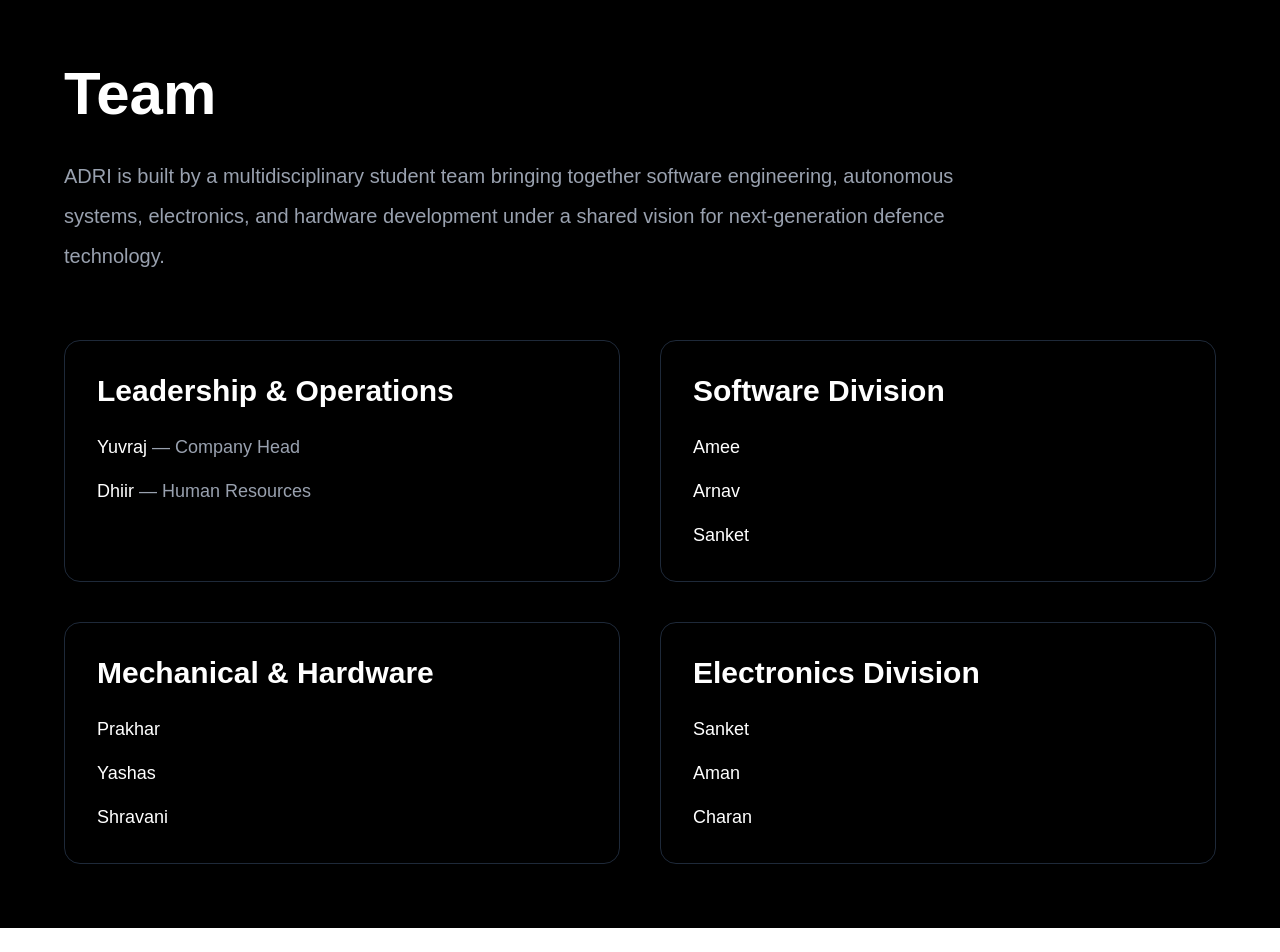
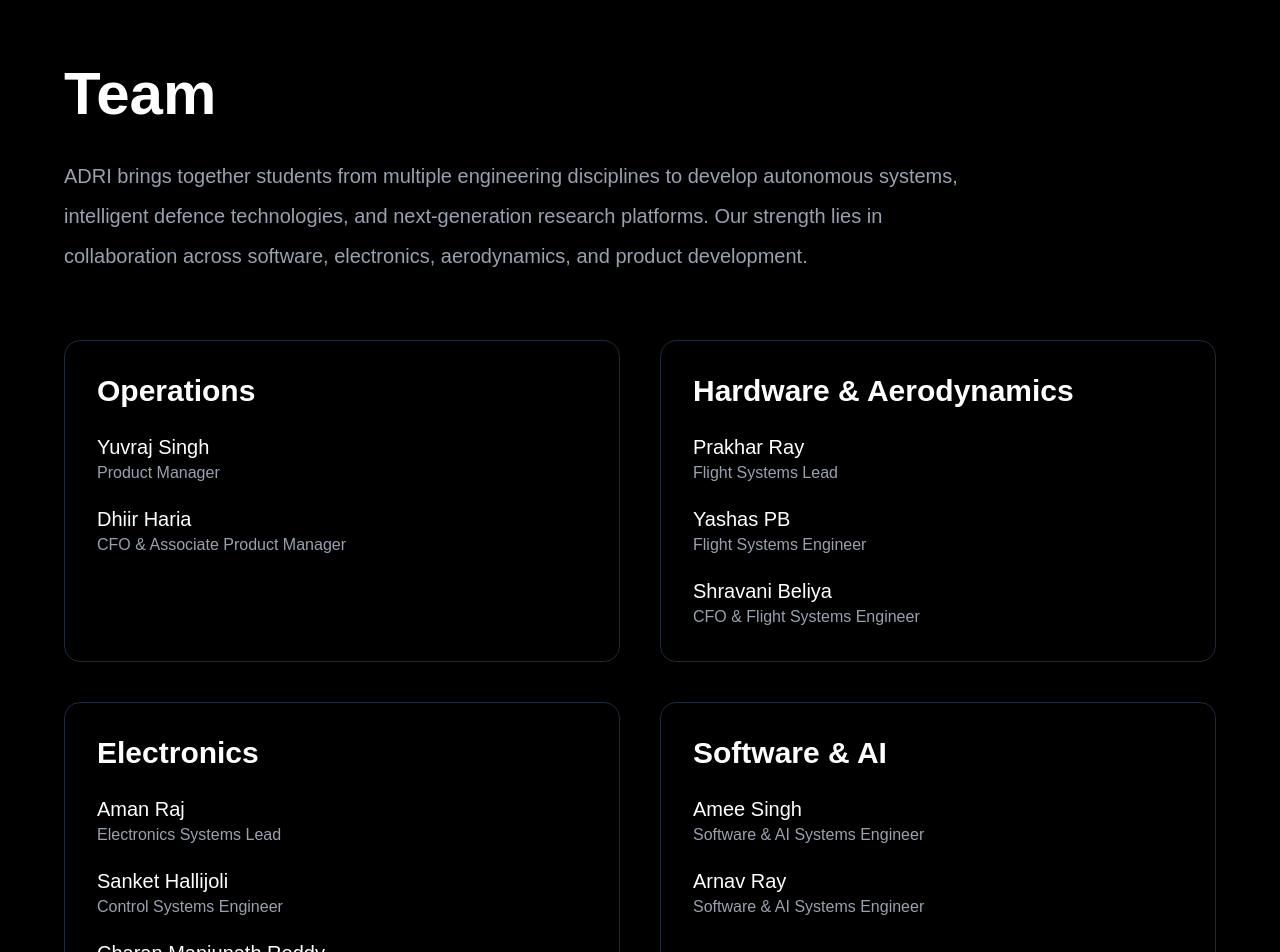
Before and after one commit to Glitch-in-Antariksh/ADRI, a Next.js app: page /team in a window 1280 px wide. Shown: the top 952 px of the page. Before the commit the page ends 928 px from the top, so only its background shows below. Built offline with nearby package versions, Linux system fonts and the light colour scheme.

Commit message:
updated team

```diff
--- a/src/app/team/page.js
+++ b/src/app/team/page.js
@@ -9,128 +9,131 @@
         </h1>
 
         <p className="text-gray-400 text-xl leading-10 max-w-4xl">
-          ADRI is built by a multidisciplinary student team
-          bringing together software engineering, autonomous
-          systems, electronics, and hardware development under
-          a shared vision for next-generation defence technology.
+          ADRI brings together students from multiple engineering
+          disciplines to develop autonomous systems, intelligent
+          defence technologies, and next-generation research platforms.
+          Our strength lies in collaboration across software,
+          electronics, aerodynamics, and product development.
         </p>
 
         <div className="grid grid-cols-1 md:grid-cols-2 gap-10 mt-16">
 
+          {/* Operations */}
+
           <div className="border border-gray-800 rounded-2xl p-8">
-
             <h2 className="text-3xl font-semibold mb-6">
-              Leadership & Operations
+              Operations
             </h2>
 
-            <div className="space-y-4 text-gray-400 text-lg">
+            <div className="space-y-5 text-gray-400">
 
               <div>
-                <span className="text-white font-medium">
-                  Yuvraj
-                </span>
-                {" "}— Company Head
+                <h3 className="text-white text-xl font-medium">
+                  Yuvraj Singh
+                </h3>
+                <p>Product Manager</p>
               </div>
 
               <div>
-                <span className="text-white font-medium">
-                  Dhiir
-                </span>
-                {" "}— Human Resources
+                <h3 className="text-white text-xl font-medium">
+                  Dhiir Haria
+                </h3>
+                <p>CFO & Associate Product Manager</p>
               </div>
 
             </div>
-
           </div>
 
+          {/* Hardware */}
+
           <div className="border border-gray-800 rounded-2xl p-8">
-
             <h2 className="text-3xl font-semibold mb-6">
-              Software Division
+              Hardware & Aerodynamics
             </h2>
 
-            <div className="space-y-4 text-gray-400 text-lg">
+            <div className="space-y-5 text-gray-400">
 
               <div>
-                <span className="text-white font-medium">
-                  Amee
-                </span>
+                <h3 className="text-white text-xl font-medium">
+                  Prakhar Ray
+                </h3>
+                <p>Flight Systems Lead</p>
               </div>
 
               <div>
-                <span className="text-white font-medium">
-                  Arnav
-                </span>
+                <h3 className="text-white text-xl font-medium">
+                  Yashas PB
+                </h3>
+                <p>Flight Systems Engineer</p>
               </div>
 
               <div>
-                <span className="text-white font-medium">
-                  Sanket
-                </span>
+                <h3 className="text-white text-xl font-medium">
+                  Shravani Beliya
+                </h3>
+                <p>CFO & Flight Systems Engineer</p>
               </div>
 
             </div>
-
           </div>
 
+          {/* Electronics */}
+
           <div className="border border-gray-800 rounded-2xl p-8">
-
             <h2 className="text-3xl font-semibold mb-6">
-              Mechanical & Hardware
+              Electronics
             </h2>
 
-            <div className="space-y-4 text-gray-400 text-lg">
+            <div className="space-y-5 text-gray-400">
 
               <div>
-                <span className="text-white font-medium">
-                  Prakhar
-                </span>
+                <h3 className="text-white text-xl font-medium">
+                  Aman Raj
+                </h3>
+                <p>Electronics Systems Lead</p>
               </div>
 
               <div>
-                <span className="text-white font-medium">
-                  Yashas
-                </span>
+                <h3 className="text-white text-xl font-medium">
+                  Sanket Hallijoli
+                </h3>
+                <p>Control Systems Engineer</p>
               </div>
 
               <div>
-                <span className="text-white font-medium">
-                  Shravani
-                </span>
+                <h3 className="text-white text-xl font-medium">
+                  Charan Manjunath Reddy
+                </h3>
+                <p>Electronics Research Engineer</p>
               </div>
 
             </div>
-
           </div>
 
+          {/* Software */}
+
           <div className="border border-gray-800 rounded-2xl p-8">
-
             <h2 className="text-3xl font-semibold mb-6">
-              Electronics Division
+              Software & AI
             </h2>
 
-            <div className="space-y-4 text-gray-400 text-lg">
+            <div className="space-y-5 text-gray-400">
 
               <div>
-                <span className="text-white font-medium">
-                  Sanket
-                </span>
+                <h3 className="text-white text-xl font-medium">
+                  Amee Singh
+                </h3>
+                <p>Software & AI Systems Engineer</p>
               </div>
 
               <div>
-                <span className="text-white font-medium">
-                  Aman
-                </span>
-              </div>
-
-              <div>
-                <span className="text-white font-medium">
-                  Charan
-                </span>
+                <h3 className="text-white text-xl font-medium">
+                  Arnav Ray
+                </h3>
+                <p>Software & AI Systems Engineer</p>
               </div>
 
             </div>
-
           </div>
 
         </div>
```
